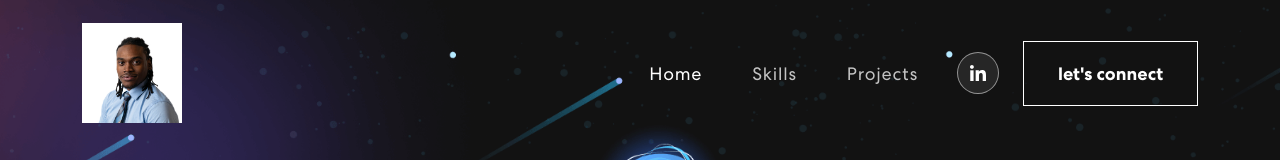
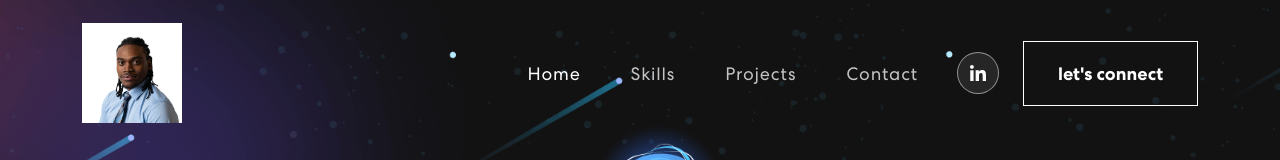
Before and after one commit to Robinson-erc/portfolio_react, a React (Create React App) app: page / in a window 1280 px wide. Shown: the top 160 px of the page. Built offline with nearby package versions, Linux system fonts and the light colour scheme.

Commit message:
scrolling added for lets connect

```diff
--- a/src/App.js
+++ b/src/App.js
@@ -1,3 +1,4 @@
+import { useRef } from 'react';
 import logo from './logo.svg';
 import './App.css';
 import 'bootstrap/dist/css/bootstrap.min.css';
@@ -9,13 +10,15 @@ import { Contact } from "./components/Contact";
 import { Footer } from "./components/Footer";
 
 function App() {
+  const contactRef = useRef(null); // Create a ref for the contact section
+
   return (
     <div className="App">
-      <NavBar />
+      <NavBar contactRef={contactRef} /> {/* Pass the ref to NavBar */}
       <Banner />
       <Skills />
       <Projects />
-      <Contact />
+      <Contact contactRef={contactRef} /> {/* Pass the ref to Contact */}
       <Footer />
     </div>
   );
--- a/src/components/Contact.js
+++ b/src/components/Contact.js
@@ -5,7 +5,7 @@ import contactImg from "../assets/img/contact-img.svg";
 import 'animate.css';
 import TrackVisibility from 'react-on-screen';
 
-export const Contact = () => {
+export const Contact = ({ contactRef }) => {
   const formInitialDetails = {
     firstName: '',
     lastName: '',
@@ -44,7 +44,7 @@ export const Contact = () => {
   };
 
   return (
-    <section className="contact" id="connect">
+    <section className="contact" id="contact" ref={contactRef}>
       <Container>
         <Row className="align-items-center">
           <Col size={12} md={6}>
--- a/src/components/NavBar.js
+++ b/src/components/NavBar.js
@@ -1,11 +1,11 @@
-import { useState, useEffect } from "react"
+import { useState, useEffect } from "react";
 import { Navbar, Nav, Container } from "react-bootstrap";
 import logo from '../assets/img/ProfPic.jpg'
 import navIcon1 from '../assets/img/nav-icon1.svg'
 import navIcon2 from '../assets/img/nav-icon2.svg'
 import navIcon3 from '../assets/img/nav-icon3.svg'
 
-export const NavBar = () => {
+export const NavBar = ({ contactRef }) => {
     const [activeLink, setActiveLink] = useState('home');
     const [scrolled, setScrolled] = useState(false);
 
@@ -27,6 +27,12 @@ export const NavBar = () => {
         setActiveLink(value);
     }
 
+    const scrollToContact = () => {
+        if (contactRef.current) {
+            contactRef.current.scrollIntoView({ behavior: 'smooth' });
+        }
+    }
+
     return (
         <Navbar expand="lg" className={scrolled ? "scrolled" : ""}>
             <Container>
@@ -43,12 +49,13 @@ export const NavBar = () => {
                         <Nav.Link href="#home" className={activeLink === 'home' ? 'active navbar-link' : 'navbar-link'} onClick={() => onUpdateActiveLink('home')}>Home</Nav.Link>
                         <Nav.Link href="#skills" className={activeLink === 'skills' ? 'active navbar-link' : 'navbar-link'} onClick={() => onUpdateActiveLink('skills')}>Skills</Nav.Link>
                         <Nav.Link href="#projects" className={activeLink === 'projects' ? 'active navbar-link' : 'navbar-link'} onClick={() => onUpdateActiveLink('projects')}>Projects</Nav.Link>
+                        <Nav.Link href="#contact" className={activeLink === 'contact' ? 'active navbar-link' : 'navbar-link'} onClick={() => onUpdateActiveLink('contact')}>Contact</Nav.Link>
                     </Nav>
                     <span className="navbar-text">
                         <div className="social-icon">
                             <a href="https://www.linkedin.com/in/eric-robinson-jr-841b1023b/"><img src={navIcon1} alt="icon"/></a>
                         </div>
-                        <button className="vvd" onClick={() => console.log('connect')}><span>let's connect</span></button>
+                        <button className="vvd" onClick={scrollToContact}><span>let's connect</span></button>
                     </span>
                 </Navbar.Collapse>
             </Container>
```
